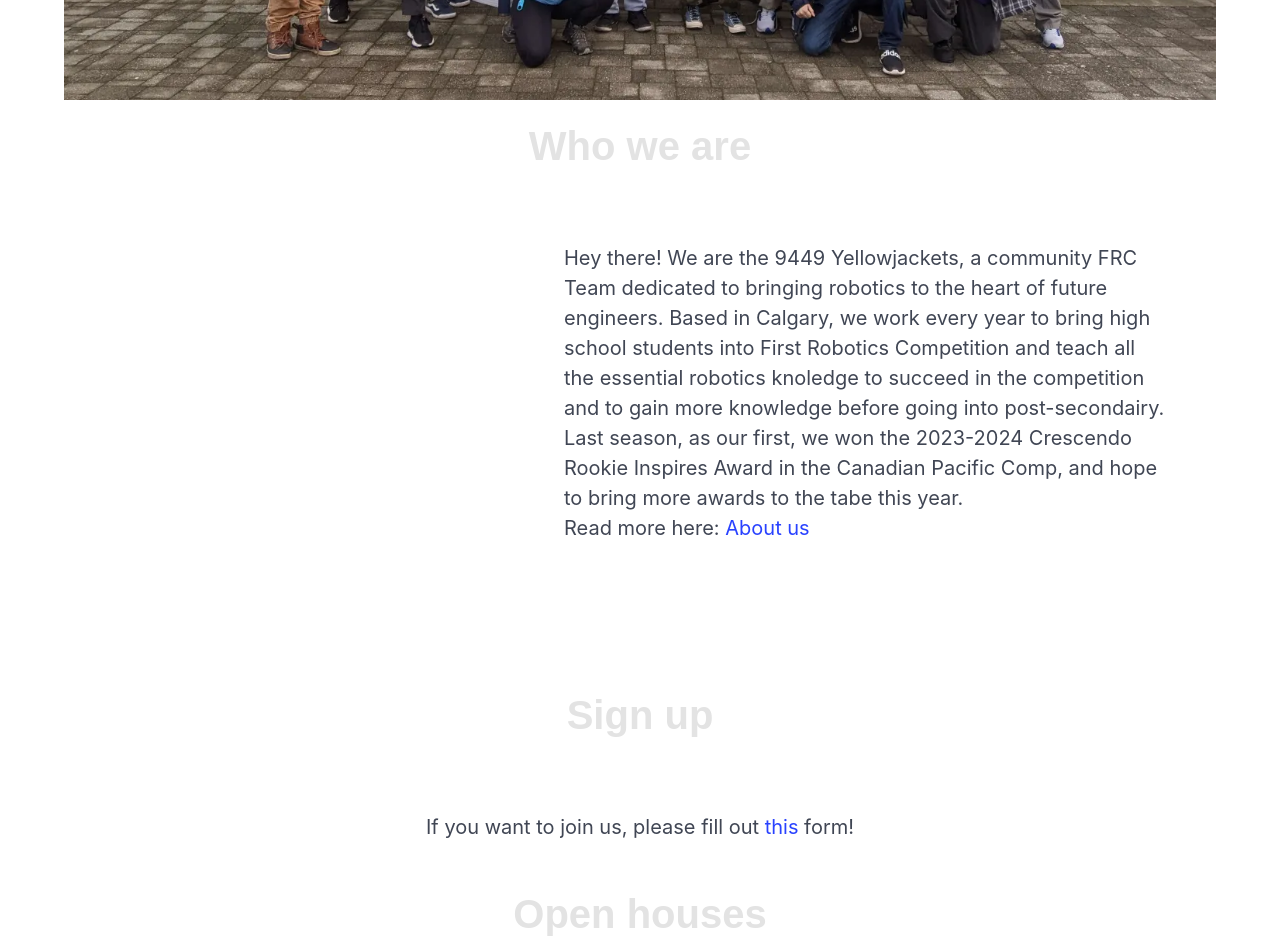
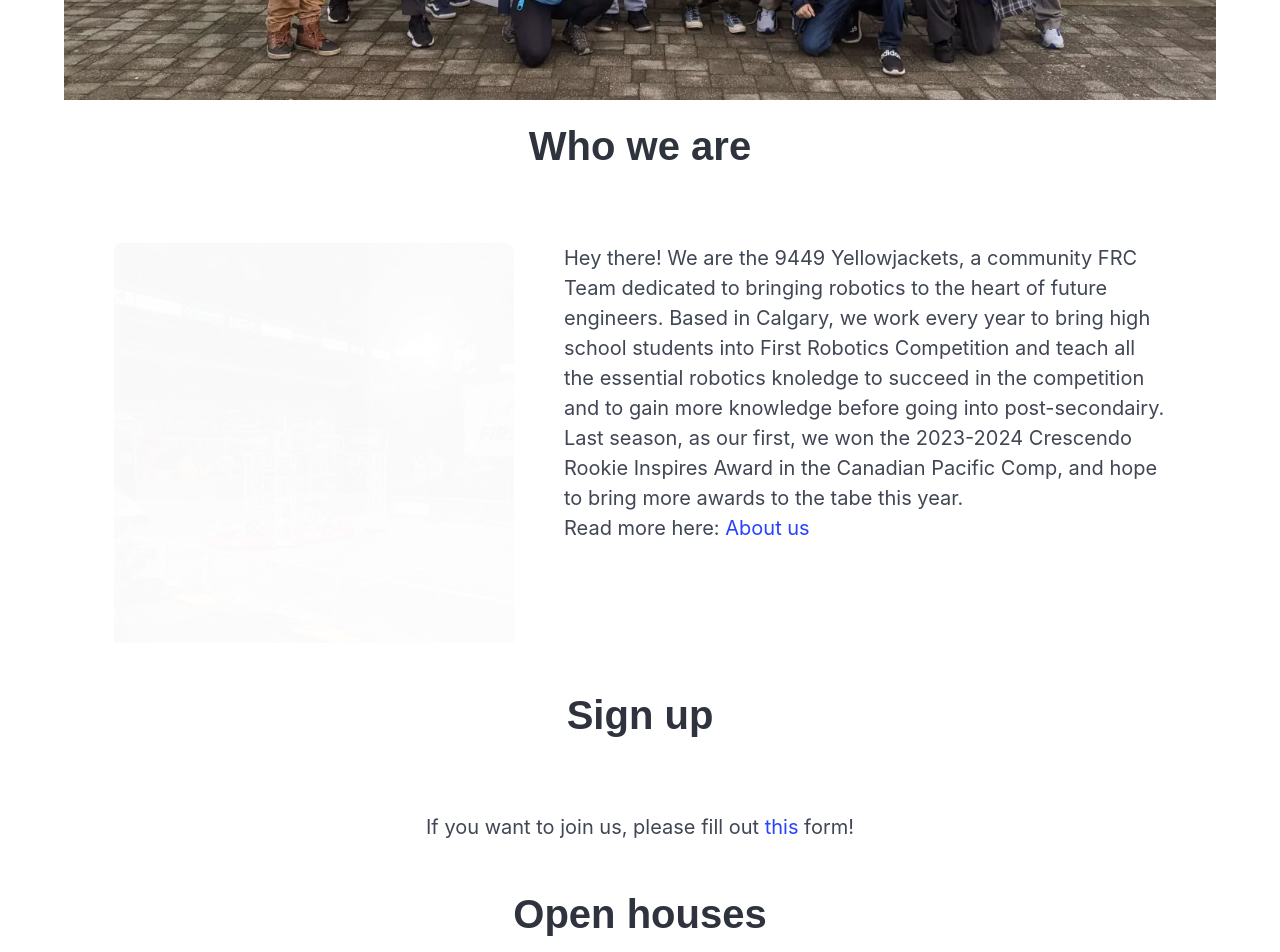
Before and after one commit to TheHiveFIRST/TheHiveWebsite, a React (Create React App) app in the folder frontend/: page / in a window 1280 px wide. Shown: the part 800-1752 px from the top of the page. Built offline with nearby package versions, Linux system fonts and the light colour scheme; a web font is replaced by a local one.

Commit message:
Home Supports Light Mode

```diff
--- a/frontend/src/components/Home.js
+++ b/frontend/src/components/Home.js
@@ -52,7 +52,7 @@
           <span className='teamJ'>jackets</span>
         </h1>
       </section>
-      <h1 className='title mt-5'>Who we are</h1>
+      <h1 className={localStorage.getItem('theme') === 'dark' ? 'title mt-5' : 'title mt-5 has-text-grey-darker'}>Who we are</h1>
       <section id='whoweare' className='who-section'>
         <figure className='robot-pic'>
           <img
@@ -65,11 +65,11 @@
             <h1 className='is-size-5'>Hey there! We are the 9449 Yellowjackets, a community FRC Team dedicated to bringing robotics to the heart of future engineers. Based in Calgary, we work every year to bring high school students into First Robotics Competition and teach all the essential robotics knoledge to succeed in the competition and to gain more knowledge before going into post-secondairy. Last season, as our first, we won the 2023-2024 Crescendo Rookie Inspires Award in the Canadian Pacific Comp, and hope to bring more awards to the tabe this year.<br></br> Read more here: <a href='/aboutus'>About us</a></h1>
         </div>
       </section>
-      <h1 className='title'>Sign up</h1>
+      <h1 className={localStorage.getItem('theme') === 'dark' ? 'title' : 'title has-text-grey-darker'}>Sign up</h1>
       <section id='signup' className='signup'>
         <h1 className='is-size-5'>If you want to join us, please fill out <a href='https://forms.gle/bwP5wjmxCFyg7ALx6' target={'_blank'}>this</a> form!</h1>
       </section>
-      <h1 className='title'>Open houses</h1>
+      <h1 className={localStorage.getItem('theme') === 'dark' ? 'title' : 'title has-text-grey-darker'}>Open houses</h1>
       <section id='openhouses' className='openhouse'>
         <h1 className='is-size-5'> We host yearly open houses for the public! If you would like to come and take a look into what FRC is and explore the possibilities of STEM, take a look at our <a href='openhouse'>Open houses</a> page!</h1>
       </section>
```
